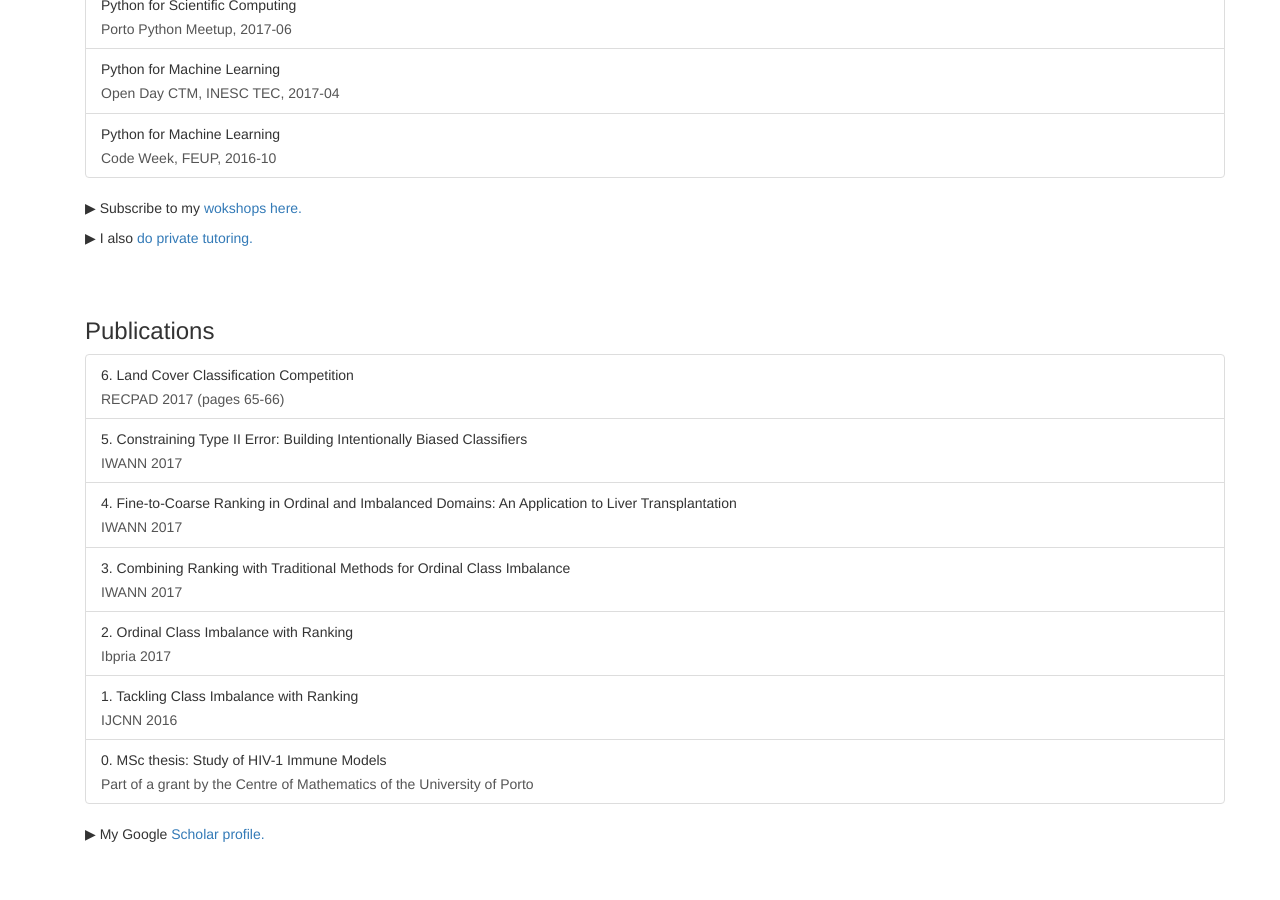
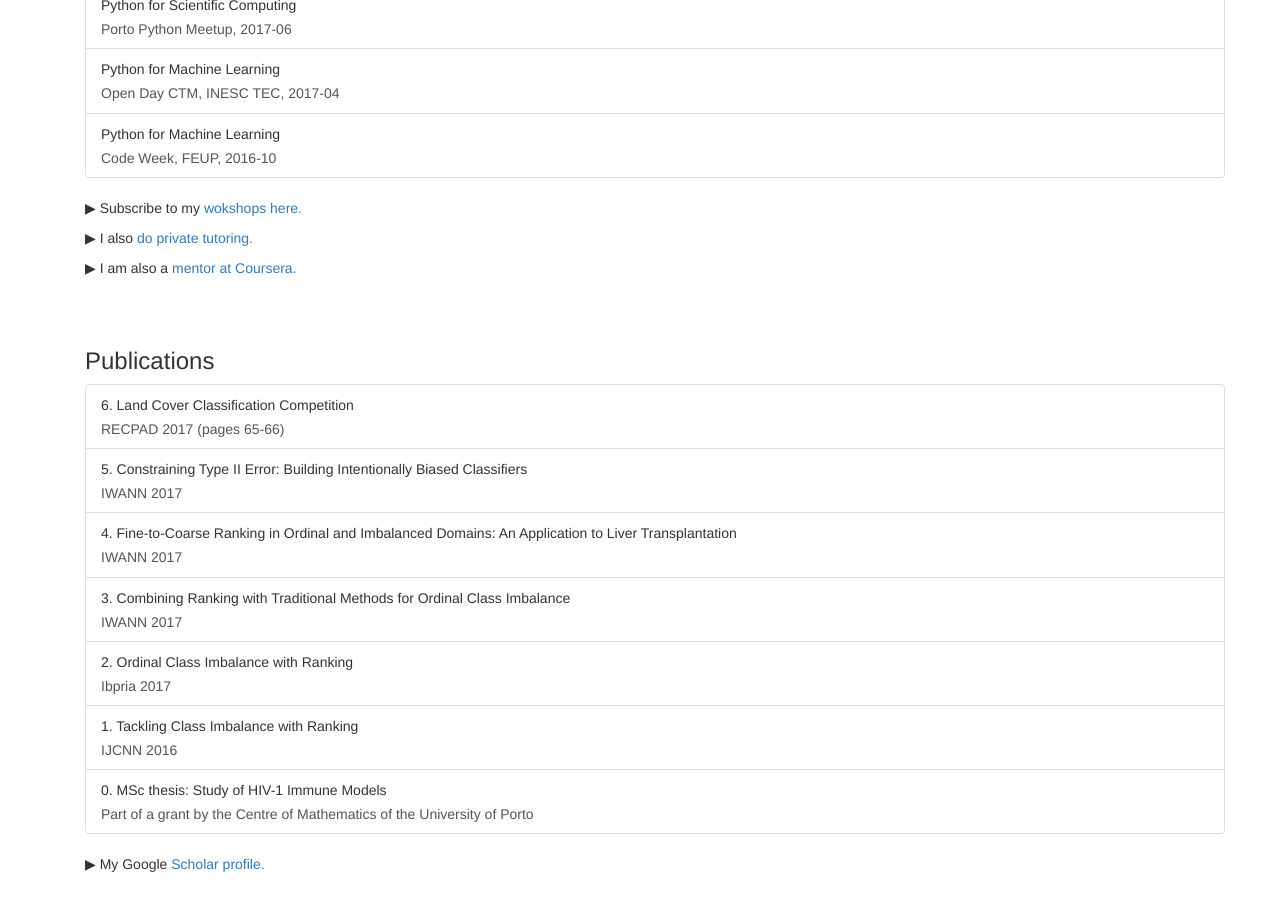
Before and after one commit to rpmcruz/rpmcruz.github.io, a Jekyll site: the page built from work.html, in a window 1280 px wide and 900 px high, scrolled down 306 px. Built offline with Jekyll 4.4.1, drawn with Linux system fonts in a browser that asks for light colours.

Commit message:
Added my role as a coursera mentor

```diff
--- a/work.html
+++ b/work.html
@@ -28,6 +28,7 @@ active: work
 
 <p>&#9654; Subscribe to my <a href="http://tinyurl.com/cruz-workshops">wokshops here.</a></p>
 <p>&#9654; I also <a href="https://www.olx.pt/anuncio/explicaes-matemtica-e-programao-porto-IDA9KCr.html">do private tutoring.</a></p>
+<p>&#9654; I am also a <a href="https://coursera.credly.com/#!/member-badges/14347351">mentor at Coursera.</a></p>
 <div class="spacer"></div>
 
 <h3>Publications</h3>
```
